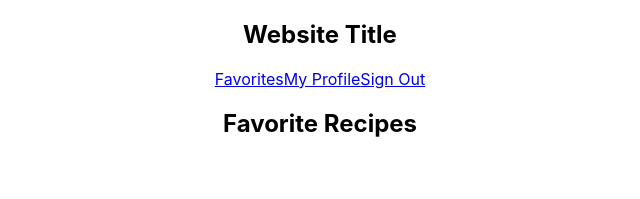
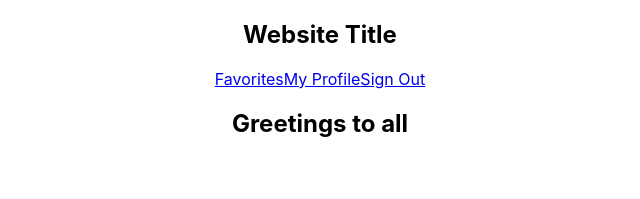
Before and after one commit to rachleewil/finalproject, a React (Create React App) app in the folder frontend/: page /favorites in a window 1280 px wide. Shown: the top 199 px of the page, without its empty margins (320-960 px from the left). Built offline with nearby package versions, Linux system fonts and the light colour scheme.

Commit message:
favorites working

```diff
--- a/frontend/src/App.tsx
+++ b/frontend/src/App.tsx
@@ -8,20 +8,24 @@ import Home from "./components/Home";
 import ViewDrinks from "./components/Drinks";
 import Favorites from "./components/Favorites";
 import PostFortunes from "./components/PostFortune";
+import FavoritesList from "./components/FavoritesList";
+import FavoritesProvider from "./context/FavoritesContext";
 
 function App() {
   return (
     <div className="App">
       <Router>
         <NavBar />
+        <FavoritesProvider>
           <Routes>
             <Route path="/login" element={<LoginForm />} />
             <Route path="/home" element={<Home />} />
             <Route path="/fortunes" element={<ViewFortunes />} />
             <Route path="/drinks" element={<ViewDrinks />} />
-          <Route path="/favorites" element={<Favorites />} />
+            <Route path="/favorites" element={<FavoritesList />} />
             <Route path="/createFortunes" element={<PostFortunes />} />
           </Routes>
+        </FavoritesProvider>
       </Router>
     </div>
   );
--- a/frontend/src/components/Drinks.tsx
+++ b/frontend/src/components/Drinks.tsx
@@ -1,7 +1,8 @@
-import React, { FormEvent, useEffect, useState } from "react";
+import React, { FormEvent, useContext, useEffect, useState } from "react";
 import { Drink, DrinkList } from "../models/Drink";
 import { fetchRandomDrink } from "../services/Drinks";
-import { FavoritesContext, useFavoritesContext } from "../context/DrinkFavorites";
+// import { FavoritesContext, useFavoritesContext } from "../context/DrinkFavorites";
+import { Favorites } from "../context/FavoritesContext";
 import { Link } from "react-router-dom";
 
 export default function ViewDrinks() {
@@ -9,7 +10,7 @@ export default function ViewDrinks() {
   //   const [to, setTo] = useState("");
   //   const [from, setFrom] = useState("");
   //   const [message, setMsg] = useState("");
-
+  const [cocktail, setCocktail] = useState<Drink>();
   function getDrink() {
     fetchRandomDrink().then((data) => {
       setDrinks(data);
@@ -25,30 +26,52 @@ export default function ViewDrinks() {
   //     sendLove({ to, from, message });
   //   }
 
-  const { addFavorite } = useFavoritesContext();
-
+  const { addToFavorites, removeFromFavorites, favoritesList } =
+    useContext(Favorites);
+  const thisCocktailIsAFavorite: boolean = favoritesList.some(
+    (favorite) => favorite.idDrink === cocktail?.idDrink
+  );
   return (
     <div>
       <nav>
-          <Link to="/home">Home</Link>
+        <Link to="/home">Home</Link>
       </nav>
       <div>
         <h2>Tipsy Time</h2>
-        {drinks.map((drink) => (
+        {drinks.map((cocktail) => (
           <ol>
-            <p style={{ fontWeight: "bold" }}>Enjoy a {drink.strDrink}!</p>
+            <p style={{ fontWeight: "bold" }}>Enjoy a {cocktail.strDrink}!</p>
             <a
               target="_blank"
-              href={"https://www.thecocktaildb.com/drink/" + drink.idDrink}
+              href={"https://www.thecocktaildb.com/drink/" + cocktail.idDrink}
               rel="noreferrer"
             >
               <img
                 className="drinkImg"
-                src={drink.strDrinkThumb + "/preview"}
+                src={cocktail.strDrinkThumb + "/preview"}
                 alt="cocktail"
               />
             </a>
-            <button className="addButton" onClick={() => addFavorite(drink)}>Add to Favorites</button>
+            {thisCocktailIsAFavorite ? (
+              <button
+                className="addButton"
+                onClick={() => removeFromFavorites(cocktail?.idDrink!)}
+              >
+                Remove Favorite
+              </button>
+            ) : (
+              <button
+                onClick={() => {
+                  console.log(cocktail);
+                  if (cocktail?.idDrink) {
+                    addToFavorites(cocktail);
+                    console.log(favoritesList);
+                  }
+                }}
+              >
+                Add to Favorites
+              </button>
+            )}
           </ol>
         ))}
       </div>
--- /dev/null
+++ b/frontend/src/components/FavoritesList.tsx
@@ -0,0 +1,31 @@
+import { Favorites } from "../context/FavoritesContext";
+import { useContext } from "react";
+import { Link } from "react-router-dom";
+
+export default function FavoritesList() {
+  const { addToFavorites, removeFromFavorites, favoritesList } =
+    useContext(Favorites);
+  console.log(favoritesList);
+  return (
+    <div>
+      <h2>Greetings to all</h2>
+      <ul>
+        {favoritesList.map((favorite, index) => (
+          <li key={index}>
+            <Link to={"/" + favorite.idDrink}>
+              <img src={favorite.strDrinkThumb} />
+              <h3>{favorite.strDrink}</h3>
+            </Link>
+            <button
+              onClick={() => {
+                removeFromFavorites(favorite.idDrink);
+              }}
+            >
+              Remove Favorite
+            </button>
+          </li>
+        ))}
+      </ul>
+    </div>
+  );
+}
--- a/frontend/src/components/LoginForm.tsx
+++ b/frontend/src/components/LoginForm.tsx
@@ -1,97 +1,99 @@
-import React, { useReducer, useEffect } from 'react';
-import { createStyles, makeStyles, Theme } from '@material-ui/core/styles';
+import React, { useReducer, useEffect } from "react";
+import { createStyles, makeStyles, Theme } from "@material-ui/core/styles";
 
-import TextField from '@material-ui/core/TextField';
-import Card from '@material-ui/core/Card';
-import CardContent from '@material-ui/core/CardContent';
-import CardActions from '@material-ui/core/CardActions';
-import CardHeader from '@material-ui/core/CardHeader';
-import Button from '@material-ui/core/Button';
+import TextField from "@material-ui/core/TextField";
+import Card from "@material-ui/core/Card";
+import CardContent from "@material-ui/core/CardContent";
+import CardActions from "@material-ui/core/CardActions";
+import CardHeader from "@material-ui/core/CardHeader";
+import Button from "@material-ui/core/Button";
+import { Link } from "react-router-dom";
 
 const useStyles = makeStyles((theme: Theme) =>
   createStyles({
     container: {
-      display: 'flex',
-      flexWrap: 'wrap',
+      display: "flex",
+      flexWrap: "wrap",
       width: 400,
-      margin: `${theme.spacing(0)} auto`
+      margin: `${theme.spacing(0)} auto`,
     },
     loginBtn: {
       marginTop: theme.spacing(2),
-      flexGrow: 1
+      flexGrow: 1,
     },
     header: {
-      textAlign: 'center',
-      background: '#212121',
-      color: '#fff'
+      textAlign: "center",
+      background: "#212121",
+      color: "#fff",
     },
     card: {
-      marginTop: theme.spacing(10)
-    }
+      marginTop: theme.spacing(10),
+    },
   })
 );
 
 //state type
 
 type State = {
-  username: string
-  password:  string
-  isButtonDisabled: boolean
-  helperText: string
-  isError: boolean
+  username: string;
+  password: string;
+  isButtonDisabled: boolean;
+  helperText: string;
+  isError: boolean;
 };
 
-const initialState:State = {
-  username: '',
-  password: '',
+const initialState: State = {
+  username: "",
+  password: "",
   isButtonDisabled: true,
-  helperText: '',
-  isError: false
+  helperText: "",
+  isError: false,
 };
 
-type Action = { type: 'setUsername', payload: string }
-  | { type: 'setPassword', payload: string }
-  | { type: 'setIsButtonDisabled', payload: boolean }
-  | { type: 'loginSuccess', payload: string }
-  | { type: 'loginFailed', payload: string }
-  | { type: 'setIsError', payload: boolean };
+type Action =
+  | { type: "setUsername"; payload: string }
+  | { type: "setPassword"; payload: string }
+  | { type: "setIsButtonDisabled"; payload: boolean }
+  | { type: "loginSuccess"; payload: string }
+  | { type: "loginFailed"; payload: string }
+  | { type: "setIsError"; payload: boolean };
 
 const reducer = (state: State, action: Action): State => {
   switch (action.type) {
-    case 'setUsername':
+    case "setUsername":
       return {
         ...state,
-        username: action.payload
+        username: action.payload,
       };
-    case 'setPassword':
+    case "setPassword":
       return {
         ...state,
-        password: action.payload
+        password: action.payload,
       };
-    case 'setIsButtonDisabled':
+    case "setIsButtonDisabled":
       return {
         ...state,
-        isButtonDisabled: action.payload
+        isButtonDisabled: action.payload,
       };
-    case 'loginSuccess':
+    case "loginSuccess":
       return {
         ...state,
         helperText: action.payload,
-        isError: false
+        isError: false,
       };
-    case 'loginFailed':
+    case "loginFailed":
       return {
         ...state,
         helperText: action.payload,
-        isError: true
+        isError: true,
       };
-    case 'setIsError':
+    case "setIsError":
       return {
         ...state,
-        isError: action.payload
+        isError: action.payload,
       };
   }
-}
+};
 
 const LoginForm = () => {
   const classes = useStyles();
@@ -100,27 +102,27 @@ const LoginForm = () => {
   useEffect(() => {
     if (state.username.trim() && state.password.trim()) {
       dispatch({
-       type: 'setIsButtonDisabled',
-       payload: false
+        type: "setIsButtonDisabled",
+        payload: false,
       });
     } else {
       dispatch({
-        type: 'setIsButtonDisabled',
-        payload: true
+        type: "setIsButtonDisabled",
+        payload: true,
       });
     }
   }, [state.username, state.password]);
 
   const handleLogin = () => {
-    if (state.username === 'abc@email.com' && state.password === 'password') {
+    if (state.username === "abc@email.com" && state.password === "password") {
       dispatch({
-        type: 'loginSuccess',
-        payload: 'Login Successfully'
+        type: "loginSuccess",
+        payload: "Login Successfully",
       });
     } else {
       dispatch({
-        type: 'loginFailed',
-        payload: 'Incorrect username or password'
+        type: "loginFailed",
+        payload: "Incorrect username or password",
       });
     }
   };
@@ -131,23 +133,24 @@ const LoginForm = () => {
     }
   };
 
-  const handleUsernameChange: React.ChangeEventHandler<HTMLInputElement> =
-    (event) => {
+  const handleUsernameChange: React.ChangeEventHandler<HTMLInputElement> = (
+    event
+  ) => {
     dispatch({
-        type: 'setUsername',
-        payload: event.target.value
+      type: "setUsername",
+      payload: event.target.value,
     });
   };
 
-  const handlePasswordChange: React.ChangeEventHandler<HTMLInputElement> =
-    (event) => {
+  const handlePasswordChange: React.ChangeEventHandler<HTMLInputElement> = (
+    event
+  ) => {
     dispatch({
-        type: 'setPassword',
-        payload: event.target.value
+      type: "setPassword",
+      payload: event.target.value,
     });
-    }
+  };
   return (
-
     <form className={classes.container} noValidate autoComplete="off">
       <Card className={classes.card}>
         <CardHeader className={classes.header} title="Login App" />
@@ -185,17 +188,17 @@ const LoginForm = () => {
             color="secondary"
             className={classes.loginBtn}
             onClick={handleLogin}
-            disabled={state.isButtonDisabled}>
+            disabled={state.isButtonDisabled}
+          >
             Login
           </Button>
         </CardActions>
       </Card>
     </form>
   );
-}
+};
 
 export default LoginForm;
-
 
 // import { FormEvent, useEffect, useState } from "react";
 // import { Users } from "../models/Users";
--- /dev/null
+++ b/frontend/src/context/FavoritesContext.tsx
@@ -0,0 +1,48 @@
+import React, { ReactNode, useState } from "react";
+import { Drink } from "../models/Drink";
+interface FavoritesProps {
+  addToFavorites: (cocktail: Drink) => void;
+  removeFromFavorites: (idDrink: string) => void;
+  favoritesList: Drink[];
+}
+const defaultValues: FavoritesProps = {
+  addToFavorites: () => {},
+  removeFromFavorites: () => {},
+  favoritesList: [],
+};
+
+export const Favorites = React.createContext<FavoritesProps>(defaultValues);
+
+export default function FavoritesProvider({
+  children,
+}: {
+  children: ReactNode;
+}) {
+  const [favoritesList, setFavoritesList] = useState<Drink[]>([]);
+  function addToFavorites(cocktail: Drink): void {
+    // copy then modify
+    console.log(cocktail);
+    let newFavoritesList = [...favoritesList];
+    newFavoritesList.push(cocktail);
+    setFavoritesList(newFavoritesList);
+    console.log("favorites list: ", favoritesList);
+  }
+
+  function removeFromFavorites(idDrink: string): void {
+    // copy then modify
+    let newFavoritesList = [...favoritesList];
+    let foundIndex = newFavoritesList.findIndex(
+      (cocktail) => cocktail.idDrink === idDrink
+    );
+    newFavoritesList.splice(foundIndex, 1);
+    setFavoritesList(newFavoritesList);
+  }
+
+  return (
+    <Favorites.Provider
+      value={{ addToFavorites, removeFromFavorites, favoritesList }}
+    >
+      {children}
+    </Favorites.Provider>
+  );
+}
```
Lines whose indentation alone changed are shown as unchanged.
